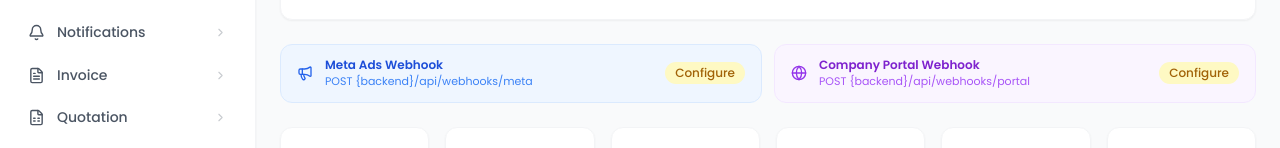
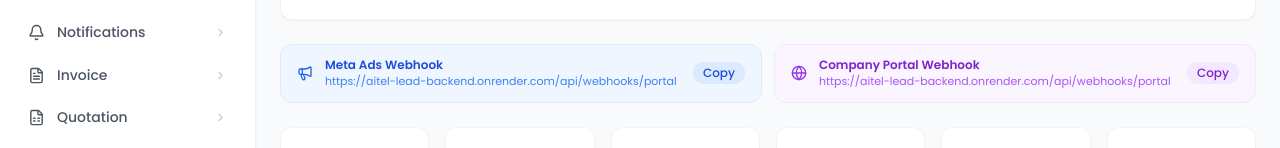
Before and after one commit to ramsiva97465-dot/Aitel_bde, a React (Vite) app: page /admin in a window 1280 px wide. Shown: the part 305-453 px from the top of the page. Built offline with nearby package versions, Linux system fonts and the light colour scheme; no server answers; sample sign-in values are in the browser's storage.

Commit message:
fix: show real webhook URLs in dashboard with copy buttons - no more placeholder confusion

```diff
--- a/src/pages/AdminDashboard.jsx
+++ b/src/pages/AdminDashboard.jsx
@@ -128,21 +128,27 @@ export default function AdminDashboard() {
           <Megaphone size={16} className="text-blue-600 flex-shrink-0" />
           <div className="flex-1 min-w-0">
             <p className="text-xs font-semibold text-blue-700">Meta Ads Webhook</p>
-            <p className="text-[11px] text-blue-500 truncate">
-              POST {'{backend}'}/api/webhooks/meta
+            <p className="text-[11px] text-blue-500 truncate font-mono">
+              https://aitel-lead-backend.onrender.com/api/webhooks/portal
             </p>
           </div>
-          <span className="badge bg-yellow-100 text-yellow-700 text-[10px] flex-shrink-0">Configure</span>
+          <button
+            onClick={() => { navigator.clipboard.writeText('https://aitel-lead-backend.onrender.com/api/webhooks/portal'); toast.success('Meta Webhook Copied!'); }}
+            className="badge bg-blue-100 text-blue-700 text-[10px] cursor-pointer hover:bg-blue-200"
+          >Copy</button>
         </div>
         <div className="flex items-center gap-3 px-4 py-3 bg-purple-50 border border-purple-100 rounded-xl">
           <Globe size={16} className="text-purple-600 flex-shrink-0" />
           <div className="flex-1 min-w-0">
             <p className="text-xs font-semibold text-purple-700">Company Portal Webhook</p>
-            <p className="text-[11px] text-purple-500 truncate">
-              POST {'{backend}'}/api/webhooks/portal
+            <p className="text-[11px] text-purple-500 truncate font-mono">
+              https://aitel-lead-backend.onrender.com/api/webhooks/portal
             </p>
           </div>
-          <span className="badge bg-yellow-100 text-yellow-700 text-[10px] flex-shrink-0">Configure</span>
+          <button
+            onClick={() => { navigator.clipboard.writeText('https://aitel-lead-backend.onrender.com/api/webhooks/portal'); toast.success('Portal Webhook Copied!'); }}
+            className="badge bg-purple-100 text-purple-700 text-[10px] cursor-pointer hover:bg-purple-200"
+          >Copy</button>
         </div>
       </div>
 
```
